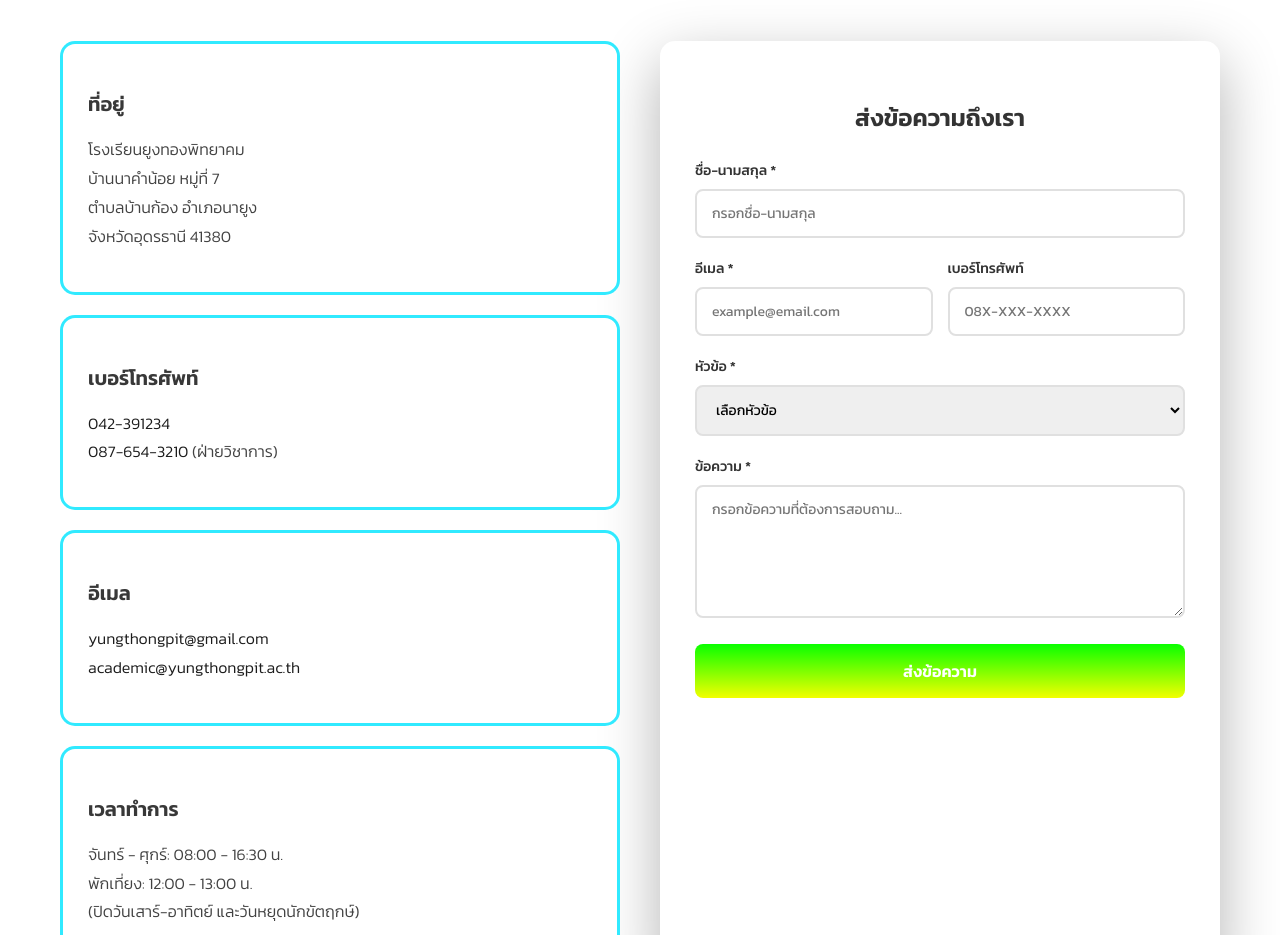
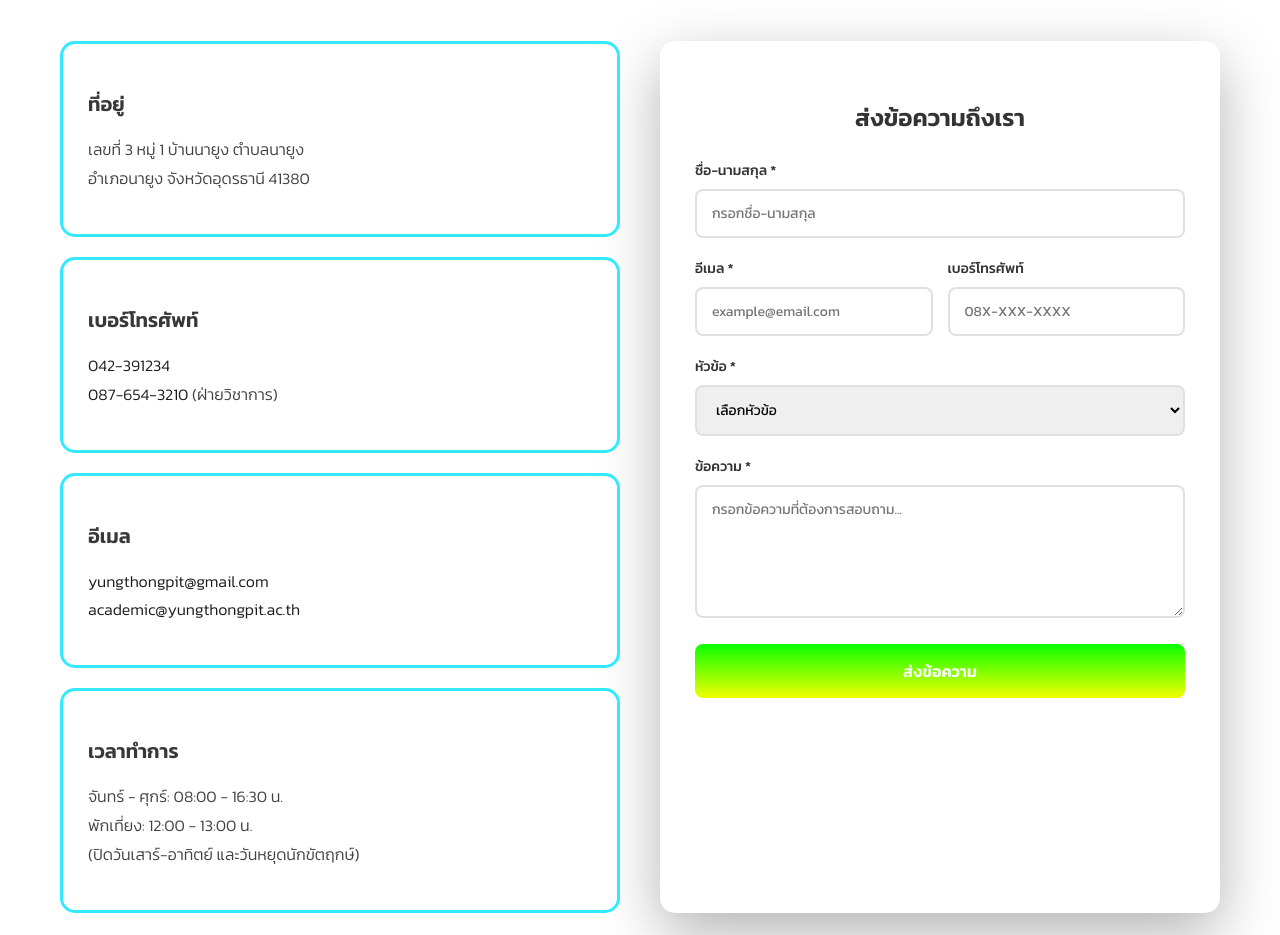
Before and after one commit to NetiwitQs1va/YTPschool, a plain HTML site: page index.html in a window 1280 px wide. Shown: the part 5360-6295 px from the top of the page. Drawn offline with Linux system fonts and the light colour scheme.

Commit message:
index.html

```diff
--- a/index.html
+++ b/index.html
@@ -341,10 +341,8 @@
             <div class="contact-info">
                 <div class="info-card">
                     <h3>ที่อยู่</h3>
-                    <p>โรงเรียนยูงทองพิทยาคม<br>
-                    บ้านนาคำน้อย หมู่ที่ 7<br>
-                    ตำบลบ้านก้อง อำเภอนายูง<br>
-                    จังหวัดอุดรธานี 41380</p>
+                    <p>เลขที่ 3 หมู่ 1 บ้านนายูง ตำบลนายูง
+                    <br>อำเภอนายูง จังหวัดอุดรธานี 41380</p>
                 </div>
 
                 <div class="info-card">
@@ -557,4 +555,5 @@
     </svg>
 </button>
 </body>
+
 </html>
```
